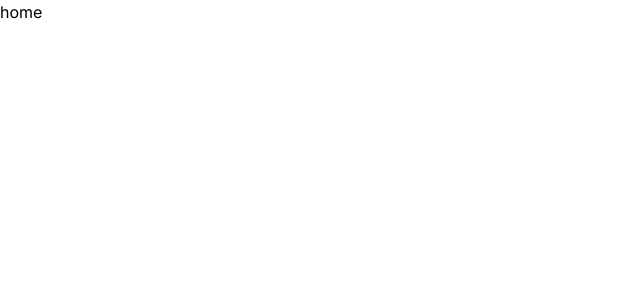
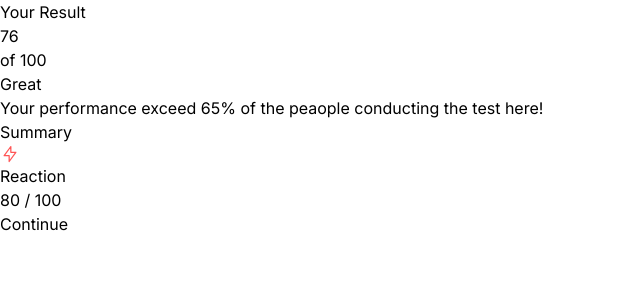
Before and after one commit to md5dalton/results-summary-component, a Next.js app: page / in a window 1280 px wide. Shown: the top 300 px of the page, without its empty margins (0-640 px from the left). Built offline with nearby package versions, Linux system fonts and the light colour scheme.

Commit message:
Update page.js

```diff
--- a/app/page.js
+++ b/app/page.js
@@ -1,3 +1,28 @@
+import Image from "next/image";
+
 export default () => (
-  <p>home</p>
+    <main>
+        <section>
+            <p>Your Result</p>
+            <div>
+                <p>76</p>
+                <p>of 100</p>
+            </div>
+            <p>Great</p>
+            <p>Your performance exceed 65% of the peaople conducting the test here!</p>
+        </section>
+        <section>
+            <p>Summary</p>
+            <ul>
+                <li>
+                    <Image src="/icon-reaction.svg" width="20" height="20" />
+                    <p>Reaction</p>
+                    <p>80 / 100</p>
+                </li>
+            </ul>
+        </section>
+        <button>Continue</button>
+    </main>
+
+
 )
```
